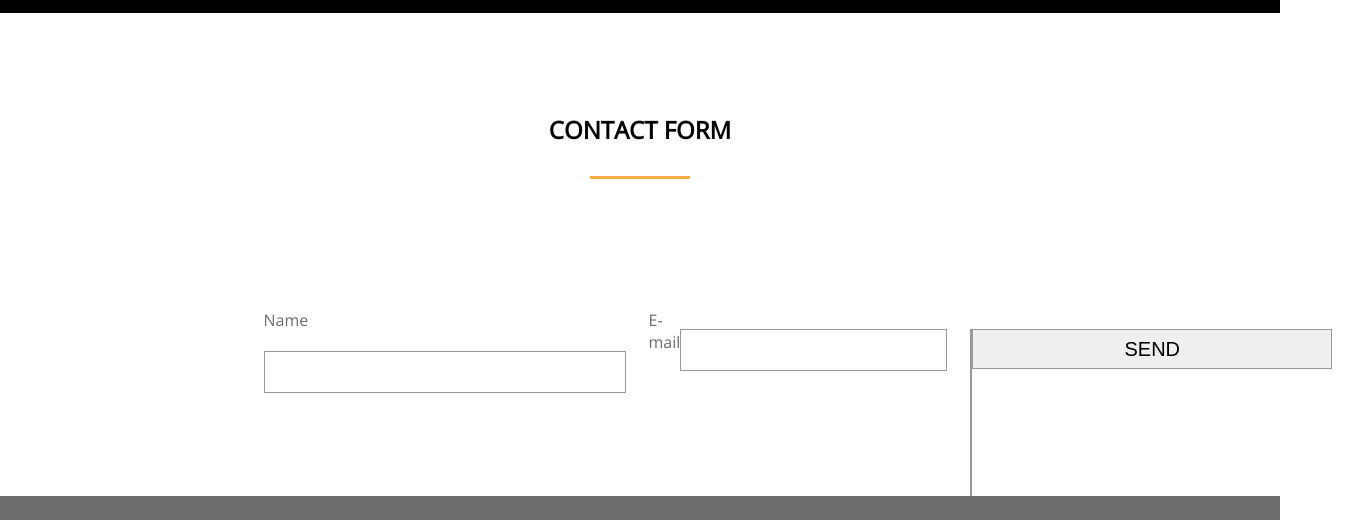
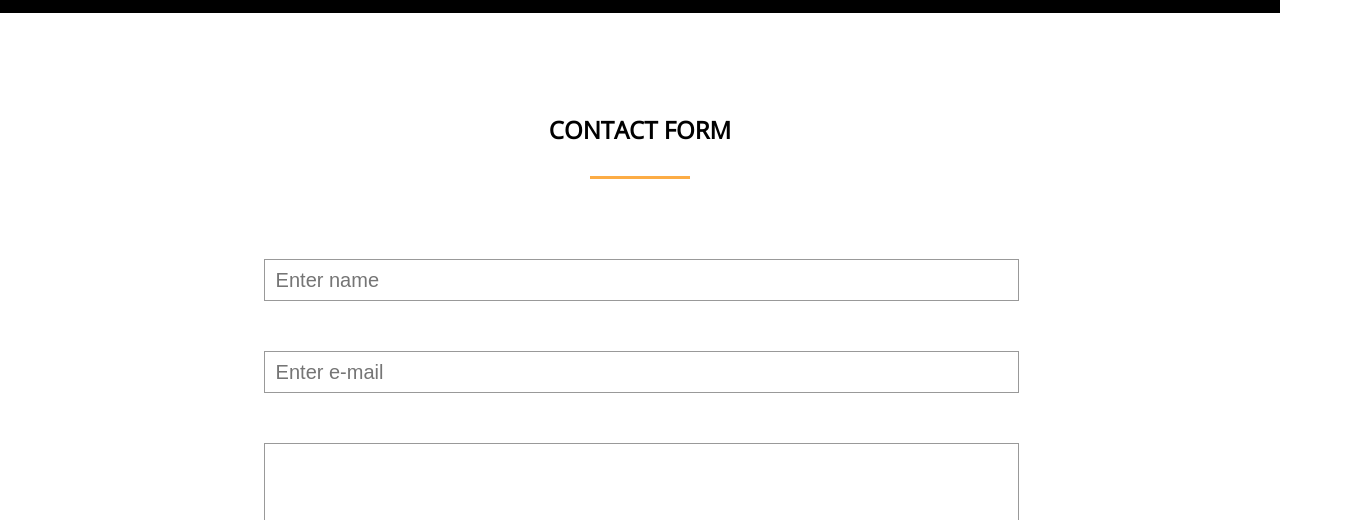
Before and after one commit to Oyimhon/LateBloomers, a plain HTML site: page index.html in a window 1280 px wide. Shown: the part 6229-6749 px from the top of the page, 1355 px wide, since content can reach past the window. Drawn offline with nearby package versions, Linux system fonts and the light colour scheme.

Commit message:
changed form

```diff
--- a/index.html
+++ b/index.html
@@ -248,10 +248,9 @@
             <h1>CONTACT FORM</h1>
             <form action="#" name="newform" method="post">
               <div class="form_inputs">
-                <p>Name <span class="red"></span><input type="text" /></p>
-                <p>E-mail <span class="red"></span></p>
-                <input type="text" />
-                <textarea name="text"></textarea>
+                <input name="name" type="text" placeholder="  Enter name" />
+                <input name="email" type="text" placeholder="  Enter e-mail" />
+                <textarea cols="32" name="message" rows="5"></textarea>
                 <div class="button_block">
                   <input type="submit" value="SEND" />
                 </div>
--- a/style.css
+++ b/style.css
@@ -271,10 +271,6 @@ main .main_about {
   transition: 0.3s ease-in-out;
 }
 
-.contact_form {
-  padding: 100px o 100px 0;
-}
-
 .contact_form h1,
 p {
   text-align: center;
@@ -301,12 +297,13 @@ form p {
 }
 
 .form_inputs {
-  margin-top: 100px;
+  margin-top: 30px;
   display: flex;
+  flex-direction: column;
 }
 
 input {
-  width: 360px;
+  width: 100%;
   height: 40px;
   font-size: 20px;
   margin-bottom: 30px;
@@ -332,7 +329,7 @@ textarea {
   justify-content: flex-end;
 }
 
-input[submit] {
+input[type='submit'] {
   width: 165px;
   height: 40px;
   background: #fcac45;
```
